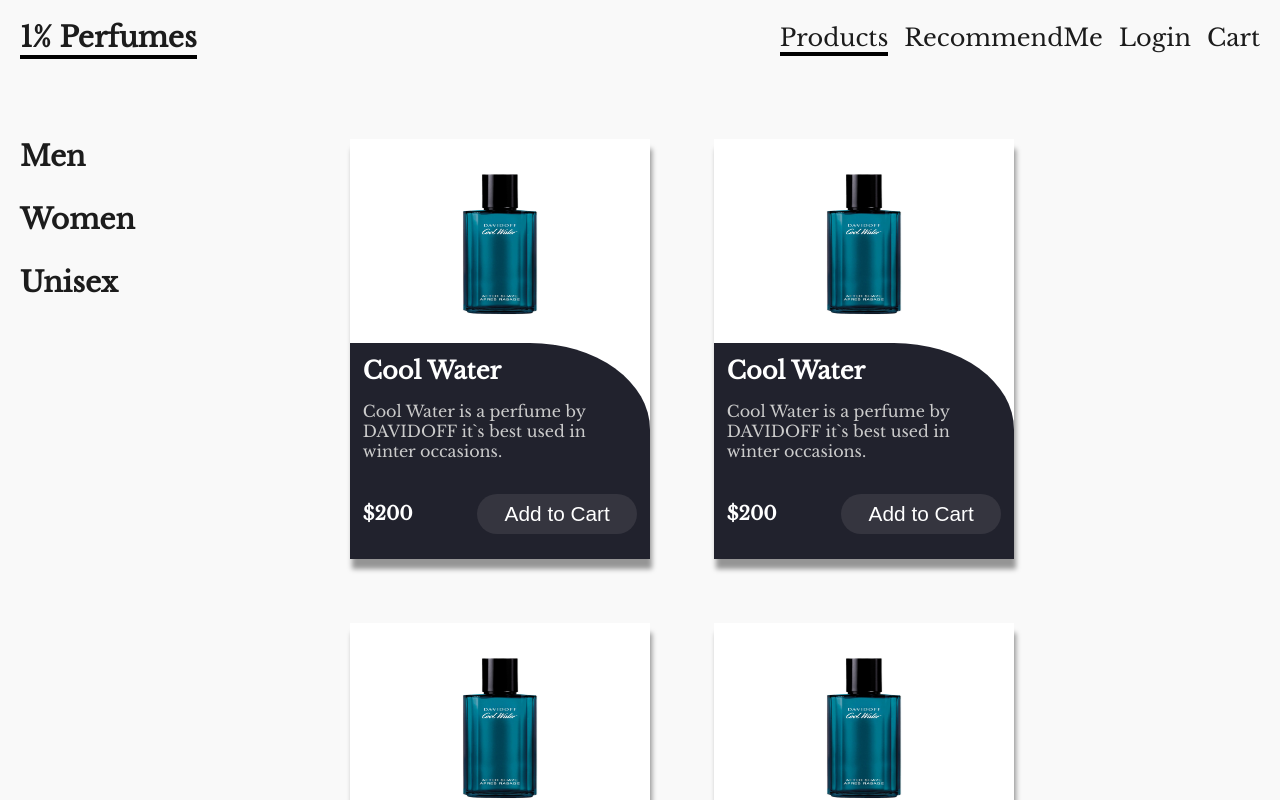
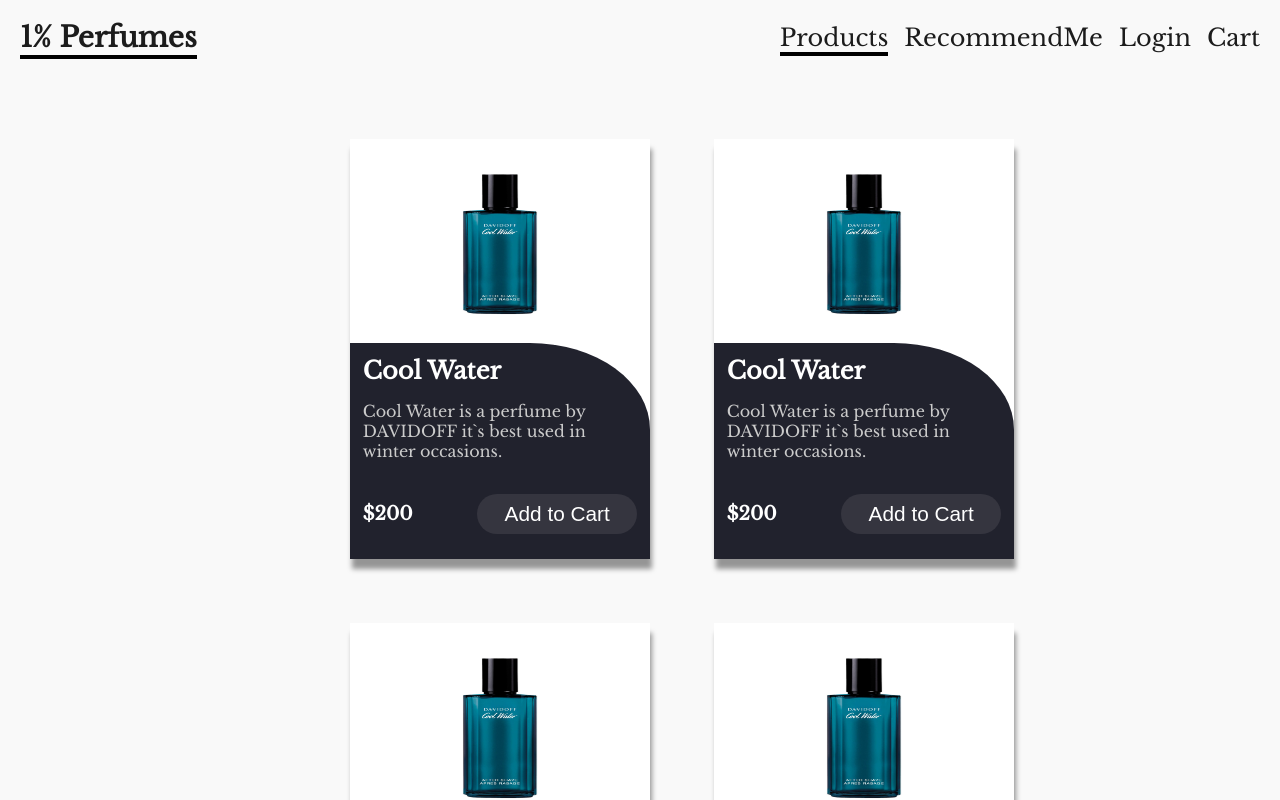
Before and after one commit to kingmohbil/perfumes-store, a Next.js app: page /products in a window 1280 px wide. Built offline with nearby package versions, Linux system fonts and the light colour scheme.

Commit message:
Edited the styles for the side navbar

```diff
--- a/components/side_nav.tsx
+++ b/components/side_nav.tsx
@@ -1,18 +1,24 @@
 import StyledNav from './styles/styled_side_nav';
 import Link from 'next/link';
-export default function SideNav() {
+import { LinksInterface } from 'lib/store/slices/main_nav_slice';
+type PropsType = {
+  links: LinksInterface[];
+};
+export default function SideNav({ links = [] }: PropsType) {
   return (
     <>
       <StyledNav>
-        <Link href="/products/men">
-          <h3>Men</h3>
-        </Link>
-        <Link href="/products/women">
-          <h3>Women</h3>
-        </Link>
-        <Link href="/products/unisex">
-          <h3>Unisex</h3>
-        </Link>
+        {links.map((link) => {
+          return (
+            <Link
+              key={link.index}
+              href={link.href}
+              className={link.active ? 'active' : ''}
+            >
+              {link.name}
+            </Link>
+          );
+        })}
       </StyledNav>
     </>
   );
--- a/components/styles/styled_navbar.js
+++ b/components/styles/styled_navbar.js
@@ -25,11 +25,6 @@
     transition-origin: bottom right;
   }
 
-  a {
-    h1 {
-    }
-  }
-
   a:hover,
   a.active {
     border-bottom: 4px solid black;
```
